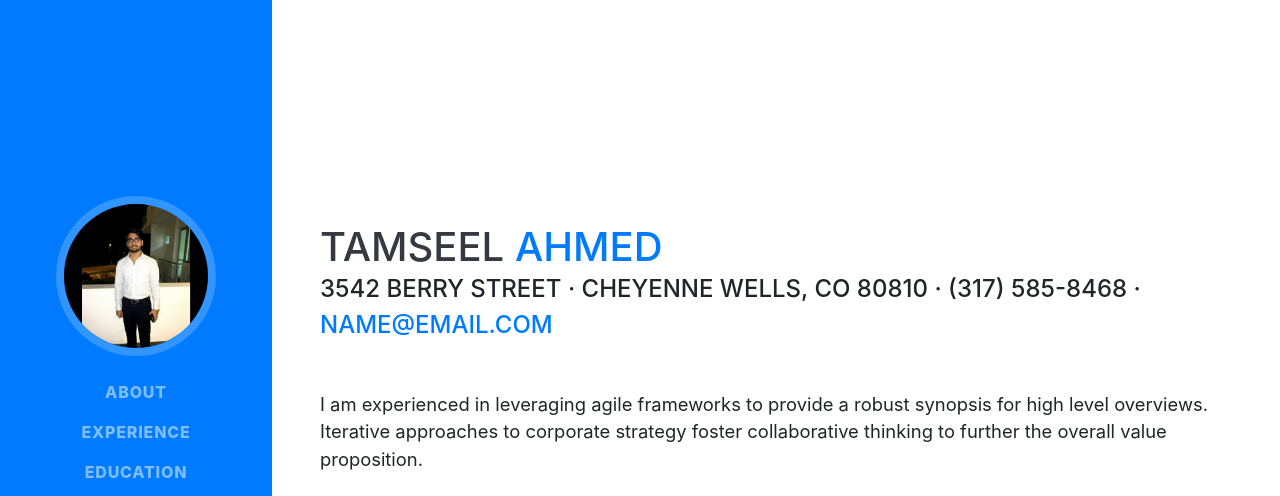
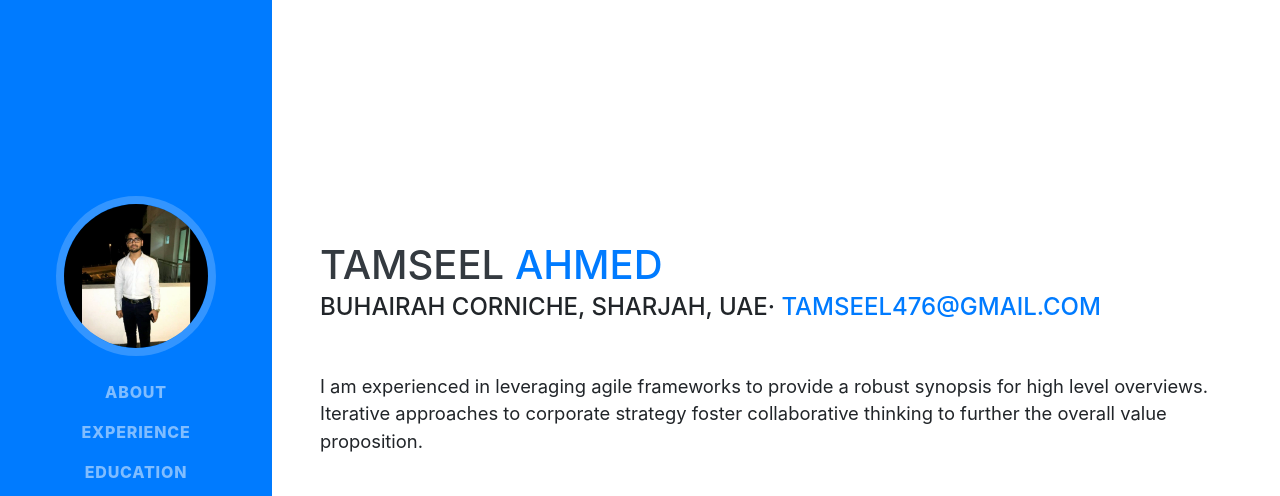
Before and after one commit to Tamseel476/Portfolio, a website with bundled scripts: page index.html in a window 1280 px wide. Shown: the top 496 px of the page. Built offline with nearby package versions, Linux system fonts and the light colour scheme; a web font is replaced by a local one.

Commit message:
changed email and address

```diff
--- a/index.html
+++ b/index.html
@@ -64,10 +64,10 @@
     <section class="resume-section p-3 p-lg-5 d-flex align-items-center" id="about">
       <div class="w-100">
         <h1 class="mb-0">Tamseel
-          <span class="text-primary">AHmed</span>
+          <span class="text-primary">Ahmed</span>
         </h1>
-        <div class="subheading mb-5">3542 Berry Street · Cheyenne Wells, CO 80810 · (317) 585-8468 ·
-          <a href="mailto:name@email.com">name@email.com</a>
+        <div class="subheading mb-5">Buhairah Corniche, Sharjah, UAE·
+          <a href="mailto:name@email.com">tamseel476@gmail.com</a>
         </div>
         <p class="lead mb-5">I am experienced in leveraging agile frameworks to provide a robust synopsis for high level overviews. Iterative approaches to corporate strategy foster collaborative thinking to further the overall value proposition.</p>
         <div class="social-icons">
```
